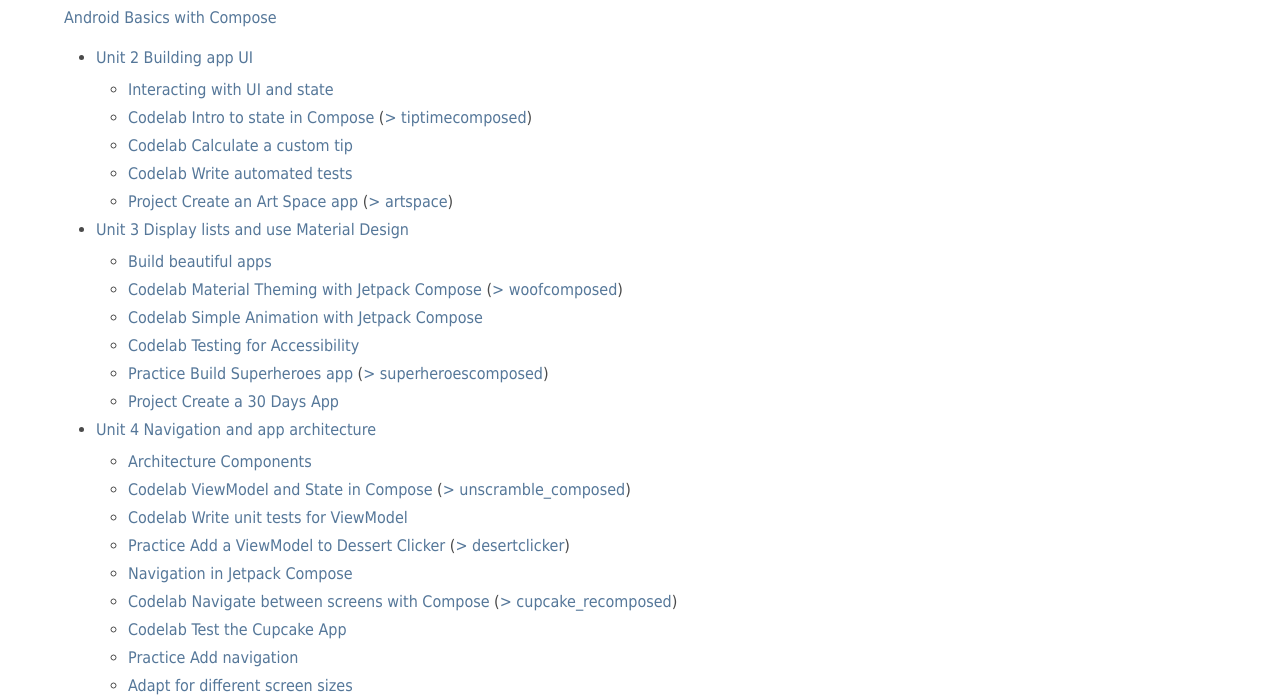
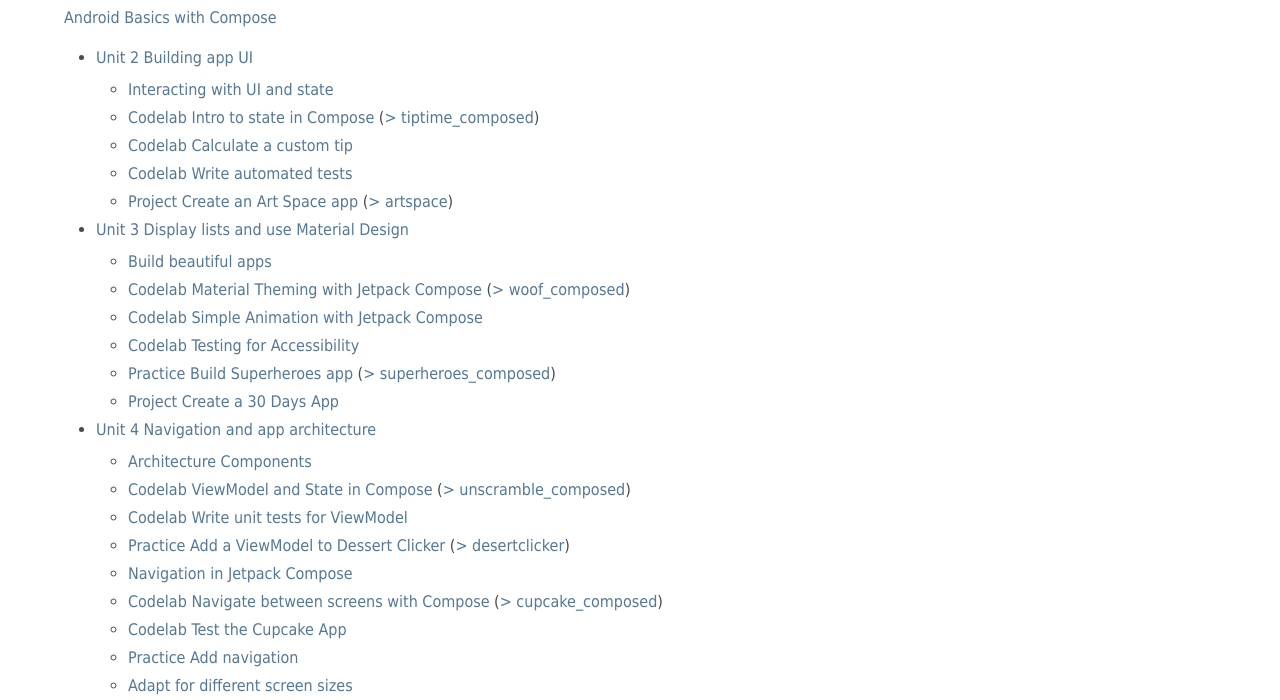
Before and after one commit to mspath/mspath.github.io, a Jekyll site: the page built from courses/android-basics-compose.md, in a window 1280 px wide. Shown: the part 524-1224 px from the top of the page. Built offline with Jekyll 4.4.1, drawn with Linux system fonts in a browser that asks for light colours.

Commit message:
update repos

```diff
--- a/courses/android-basics-compose.md
+++ b/courses/android-basics-compose.md
@@ -8,17 +8,17 @@
 
 - [Unit 2 Building app UI](https://developer.android.com/courses/android-basics-compose/unit-2)
   - [Interacting with UI and state](https://developer.android.com/courses/pathways/android-basics-compose-unit-2-pathway-3)
-  - [Codelab Intro to state in Compose](https://developer.android.com/codelabs/basic-android-kotlin-compose-using-state) ([> tiptimecomposed](https://github.com/mspath/tiptimecomposed))
+  - [Codelab Intro to state in Compose](https://developer.android.com/codelabs/basic-android-kotlin-compose-using-state) ([> tiptime_composed](https://github.com/mspath/tiptime_composed))
   - [Codelab Calculate a custom tip](https://developer.android.com/codelabs/basic-android-kotlin-compose-calculate-tip)
   - [Codelab Write automated tests](https://developer.android.com/codelabs/basic-android-kotlin-compose-write-automated-tests)
   - [Project Create an Art Space app](https://developer.android.com/codelabs/basic-android-kotlin-compose-art-space) ([> artspace](https://github.com/mspath/artspace))
 
 - [Unit 3 Display lists and use Material Design](https://developer.android.com/courses/android-basics-compose/unit-3)
   - [Build beautiful apps](https://developer.android.com/courses/pathways/android-basics-compose-unit-3-pathway-3)
-  - [Codelab Material Theming with Jetpack Compose](https://developer.android.com/codelabs/basic-android-kotlin-compose-material-theming) ([> woofcomposed](https://github.com/mspath/woofcomposed))
+  - [Codelab Material Theming with Jetpack Compose](https://developer.android.com/codelabs/basic-android-kotlin-compose-material-theming) ([> woof_composed](https://github.com/mspath/woof_composed))
   - [Codelab Simple Animation with Jetpack Compose](https://developer.android.com/codelabs/basic-android-kotlin-compose-woof-animation)
   - [Codelab Testing for Accessibility](https://developer.android.com/codelabs/basic-android-kotlin-compose-test-accessibility)
-  - [Practice Build Superheroes app](https://developer.android.com/codelabs/basic-android-kotlin-compose-practice-superheroes) ([> superheroescomposed](https://github.com/mspath/superheroescomposed))
+  - [Practice Build Superheroes app](https://developer.android.com/codelabs/basic-android-kotlin-compose-practice-superheroes) ([> superheroes_composed](https://github.com/mspath/superheroes_composed))
   - [Project Create a 30 Days App](https://developer.android.com/codelabs/basic-android-kotlin-compose-30-days)
 
 - [Unit 4 Navigation and app architecture](https://developer.android.com/courses/android-basics-compose/unit-4)
@@ -27,7 +27,7 @@
   - [Codelab Write unit tests for ViewModel](https://developer.android.com/codelabs/basic-android-kotlin-compose-test-viewmodel)
   - [Practice Add a ViewModel to Dessert Clicker](https://developer.android.com/codelabs/basic-android-kotlin-compose-practice-viewmodel) ([> desertclicker](https://github.com/mspath/desertclicker))
   - [Navigation in Jetpack Compose](https://developer.android.com/courses/pathways/android-basics-compose-unit-4-pathway-2)
-  - [Codelab Navigate between screens with Compose](https://developer.android.com/codelabs/basic-android-kotlin-compose-navigation) ([> cupcake_recomposed](https://github.com/mspath/cupcake_recomposed))
+  - [Codelab Navigate between screens with Compose](https://developer.android.com/codelabs/basic-android-kotlin-compose-navigation) ([> cupcake_composed](https://github.com/mspath/cupcake_composed))
   - [Codelab Test the Cupcake App](https://developer.android.com/codelabs/basic-android-kotlin-compose-test-cupcake)
   - [Practice Add navigation](https://developer.android.com/codelabs/basic-android-kotlin-compose-practice-navigation)
   - [Adapt for different screen sizes](https://developer.android.com/courses/pathways/android-basics-compose-unit-4-pathway-3)
```
